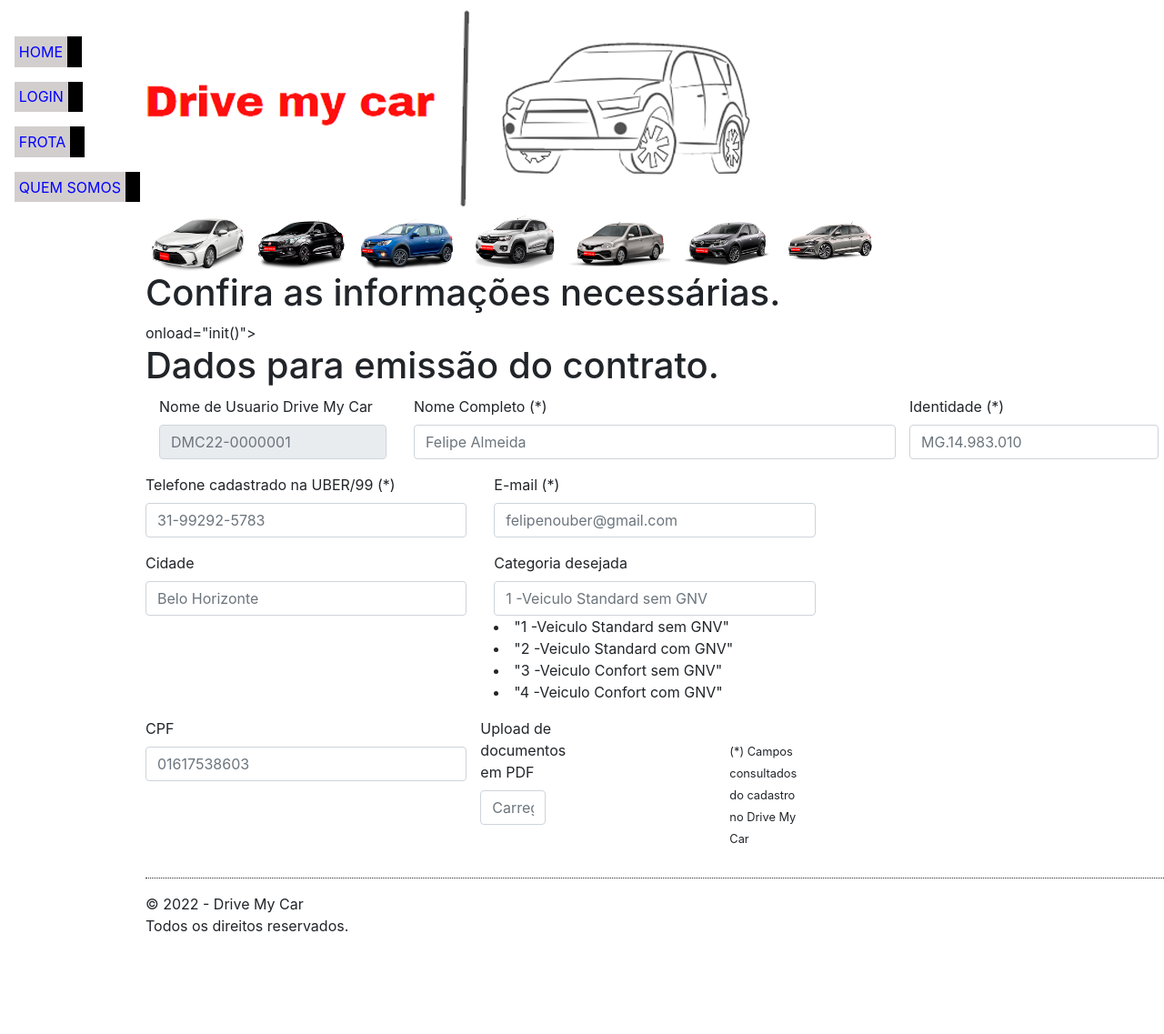
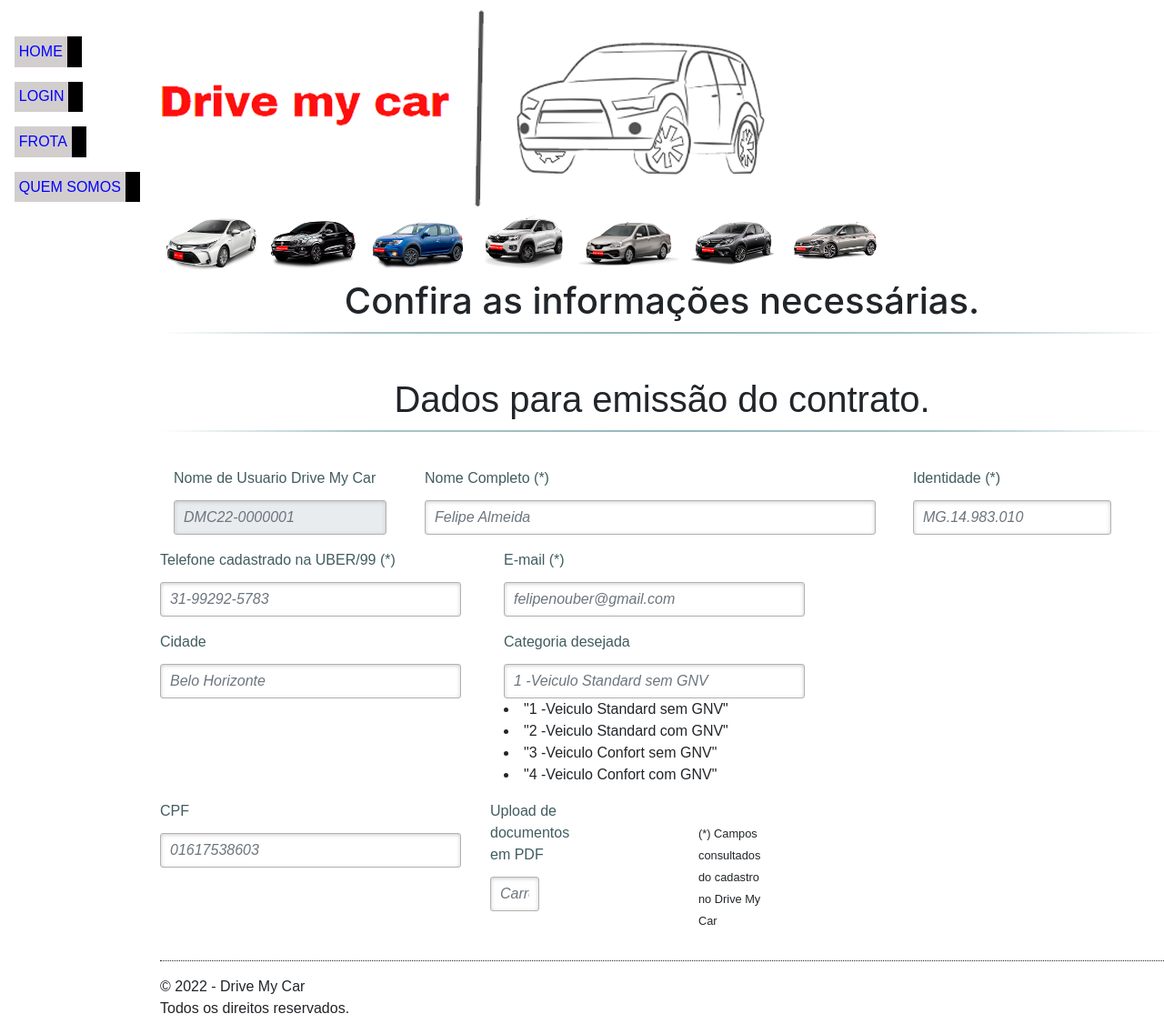
Before and after one commit to ICEI-PUC-Minas-PMV-ADS/DriveMyCar, a PHP site: page /Documentos.html in a window 1280 px wide. Shown: the whole page at 91% size. Before the commit the page ends 1025 px from the top, so only its background shows below. Run offline with PHP 8.4, Linux system fonts and the light colour scheme.

Commit message:
Melhorias = Documentação
Documentação

```diff
--- a/Site/Documentos.html
+++ b/Site/Documentos.html
@@ -1,7 +1,7 @@
 <!DOCTYPE html PUBLIC "-//W3C//DTD HTML 4.01//EN">
 <html>
 <head>
-    <title>DriveMyCar</title>
+    <title>Minha primeira página CSS</title>
     <link rel="stylesheet" href="css/meuestilo_Docs.css">
   </style>
 </head>
@@ -10,7 +10,6 @@
 
 <!-- Menu de navegacao do site -->
 <ul class="navbar">
-
   <li><a href="index.html">HOME</a>
   <li><a href="login.html">LOGIN</a>
   <li><a href="frota.html">FROTA</a>
@@ -18,8 +17,7 @@
 </ul>
 
 <!-- Conteudo -->
-<img src="img/logo_without_background.png">
-<br>
+<img src="img/logo_without_background.png">  <br>
  <img src="img/CORO-L.png" width= "10%" height="30%">
  <img src="img/CRON-L.png" width= "10%" height="30%">
  <img src="img/SANX-L.png" width= "10%" height="30%">
@@ -40,7 +38,7 @@
     <link rel="stylesheet" href="style.css">
 </head>
 
-<div>onload="init()">
+<div>
     <h1>Dados para emissão do contrato.</h1>
 
     <div class="container">
--- a/Site/css/meuestilo_Docs.css
+++ b/Site/css/meuestilo_Docs.css
@@ -1,5 +1,5 @@
 body {
-    padding-left: 10em;
+  padding-left: 11em;
   font-family: Georgia, "Times New Roman",
       Times, serif;
 
@@ -32,3 +32,233 @@ address {
 margin-top: 1em;
 padding-top: 1em;
 border-top: thin dotted }
+
+/* CSS reset */
+*, *:before, *:after {
+margin:0;
+padding:0;
+font-family: Arial,sans-serif;
+}
+
+body{
+margin:10px;
+}
+
+a{
+text-decoration: none;
+}
+
+/* esconde as ancoras da tela */
+a.links{
+display: none;
+}
+
+/* content que contem os formulários */
+.content{
+width: 500px;
+margin: 0px auto;
+position: relative;
+}
+
+/* formatando o cabeçalho dos formulários */
+h1{
+font-size: 48px;
+color: #066a75;
+padding: 10px 0;
+font-family: Arial,sans-serif;
+font-weight: bold;
+text-align: center;
+padding-bottom: 30px;
+}
+h1:after{
+content: ' ';
+display: block;
+width: 100%;
+height: 2px;
+margin-top: 10px;
+background: -webkit-linear-gradient(left, rgba(147,184,189,0) 0%,rgba(147,184,189,0.8) 20%,rgba(147,184,189,1) 53%,rgba(147,184,189,0.8) 79%,rgba(147,184,189,0) 100%);
+background: linear-gradient(left, rgba(147,184,189,0) 0%,rgba(147,184,189,0.8) 20%,rgba(147,184,189,1) 53%,rgba(147,184,189,0.8) 79%,rgba(147,184,189,0) 100%);
+}
+
+p{
+margin-bottom:15px;
+}
+p:first-child{
+margin: 0px;
+}
+label{
+color: #405c60;
+position: relative;
+}
+
+/**** advanced input styling ****/
+/* placeholder */
+::-webkit-input-placeholder  {
+color: #bebcbc;
+font-style: italic;
+}
+input:-moz-placeholder,
+textarea:-moz-placeholder{
+color: #bebcbc;
+font-style: italic;
+}
+input {
+outline: none;
+}
+
+input:not([type="checkbox"]){
+width: 95%;
+margin-top: 4px;
+padding: 10px;
+border: 1px solid #b2b2b2;
+
+-webkit-border-radius: 3px;
+border-radius: 3px;
+
+-webkit-box-shadow: 0px 1px 4px 0px rgba(168, 168, 168, 0.6) inset;
+box-shadow: 0px 1px 4px 0px rgba(168, 168, 168, 0.6) inset;
+
+-webkit-transition: all 0.2s linear;
+transition: all 0.2s linear;
+}
+
+/*estilo do botão submit */
+input[type="submit"]{
+width: 100%!important;
+cursor: pointer;
+background: #3d9db3;
+padding: 8px 5px;
+color: #fff;
+font-size: 20px;
+border: 1px solid #fff;
+margin-bottom: 10px;
+text-shadow: 0 1px 1px #333;
+
+-webkit-border-radius: 5px;
+border-radius: 5px;
+
+transition: all 0.2s linear;
+}
+input[type="submit"]:hover{
+background: #4ab3c6;
+}
+
+/*marcando os links para mudar de um formulário para outro */
+.link{
+position: absolute;
+background: #e1eaeb;
+color: #7f7c7c;
+left: 0px;
+height: 20px;
+width: 440px;
+padding: 17px 30px 20px 30px;
+font-size: 16px;
+text-align: right;
+border-top: 1px solid #dbe5e8;
+
+-webkit-border-radius: 0 0  5px 5px;
+border-radius: 0 0  5px 5px;
+}
+.link a {
+font-weight: bold;
+background: #f7f8f1;
+padding: 6px;
+color: rgb(29, 162, 193);
+margin-left: 10px;
+border: 1px solid #cbd518;
+
+-webkit-border-radius: 4px;
+border-radius: 4px;
+
+-webkit-transition: all 0.4s linear;
+transition: all 0.4s  linear;
+}
+.link a:hover {
+color: #39bfd7;
+background: #f7f7f7;
+border: 1px solid #4ab3c6;
+}
+
+/* estilos para para ambos os formulários */
+#cadastro,
+#login{
+position: absolute;
+top: 0px;
+width: 100%;
+padding: 18px 6% 60px 6%;
+margin: 0 0 35px 0;
+background: rgb(247, 247, 247);
+border: 1px solid rgba(147, 184, 189,0.8);
+
+-webkit-box-shadow: 5px;
+border-radius: 5px;
+
+-webkit-animation-duration: 0.5s;
+-webkit-animation-timing-function: ease;
+-webkit-animation-fill-mode: both;
+
+animation-duration: 0.5s;
+animation-timing-function: ease;
+animation-fill-mode: both;
+}
+
+#paracadastro:target ~ .content #cadastro,
+#paralogin:target ~ .content #login{
+z-index: 2;
+-webkit-animation-name: fadeInLeft;
+animation-name: fadeInLeft;
+
+-webkit-animation-delay: .1s;
+animation-delay: .1s;
+}
+#registro:target ~ .content #login,
+#paralogin:target ~ .content #cadastro{
+-webkit-animation-name: fadeOutLeft;
+animation-name: fadeOutLeft;
+}
+
+/*fadeInLeft*/
+@-webkit-keyframes fadeInLeft {
+0% {
+  opacity: 0;
+  -webkit-transform: translateX(-20px);
+}
+100% {
+  opacity: 1;
+  -webkit-transform: translateX(0);
+}
+}
+
+@keyframes fadeInLeft {
+0% {
+  opacity: 0;
+  transform: translateX(-20px);
+}
+100% {
+  opacity: 1;
+  transform: translateX(0);
+}
+}
+
+/*fadeOutLeft*/
+@-webkit-keyframes fadeOutLeft {
+0% {
+  opacity: 1;
+  -webkit-transform: translateX(0);
+}
+100% {
+  opacity: 0;
+  -webkit-transform: translateX(-20px);
+}
+}
+
+@keyframes fadeOutLeft {
+0% {
+  opacity: 1;
+  transform: translateX(0);
+}
+100% {
+  opacity: 0;
+  transform: translateX(-20px);
+}
+}
```
Lines whose indentation alone changed are shown as unchanged.
